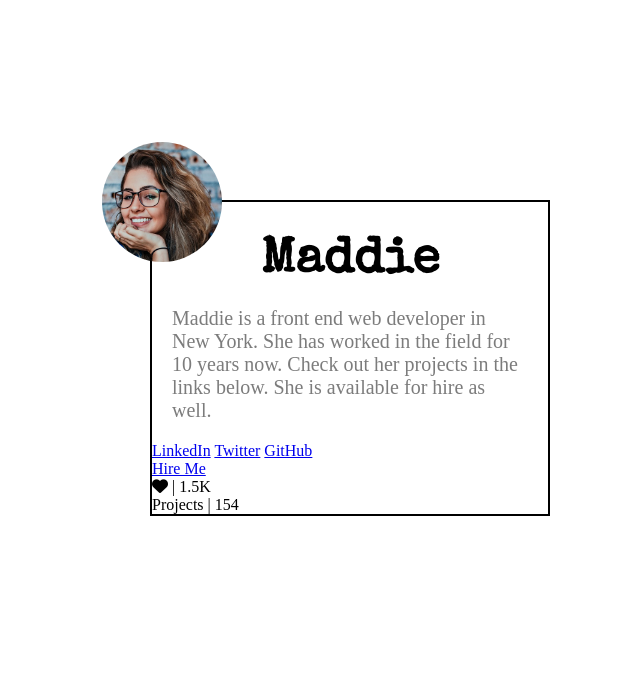
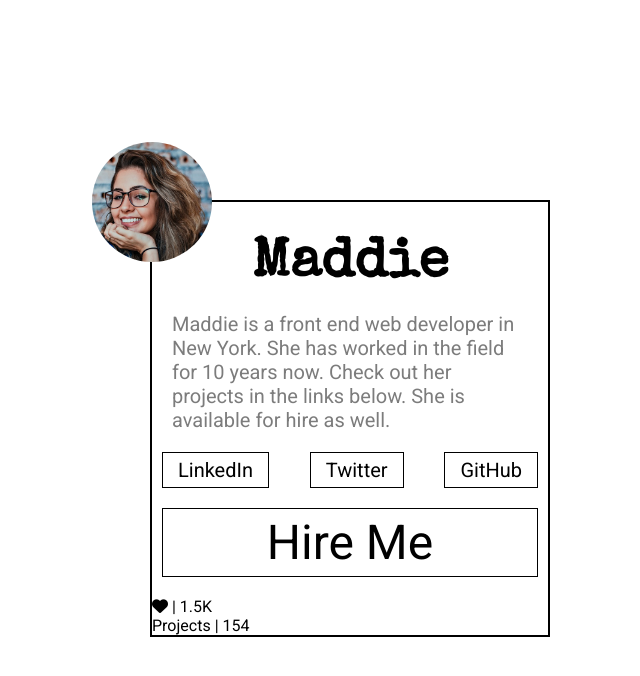
Before and after one commit to DallinRodgers/This-Is-Maddie, a plain HTML site: page index.html in a window 1280 px wide. Shown: the whole page, without its empty margins (290-930 px from the left). Drawn offline with nearby package versions, Linux system fonts and the light colour scheme.

Commit message:
Added to styling
add 'a' tag styles,
add link styling

```diff
--- a/main.scss
+++ b/main.scss
@@ -2,12 +2,20 @@
     padding: 0;
     margin: 0;
     box-sizing: border-box;
+}
+a {
+    text-decoration: none;
+    color: black;
+    font-size: 20px;
+    border: 1px solid black;
+    padding: 5px 15px;
 }
 .container {
     display: flex;
     justify-content: center;
 }
 .content {
+    font-family: 'Roboto', sans-serif;
     position: relative;
     border: 2px solid rgb(0, 0, 0);
     max-width: 400px;
@@ -20,11 +28,11 @@
             height: 120px;
             position: absolute;
             top: -60px;
-            left: -50px;
+            left: -60px;
         }
         & h1 {
             font-family: 'Special Elite', cursive;
-            font-size: 50px;
+            font-size: 55px;
             text-align: center;
             margin-top: 35px;
         }
@@ -36,4 +44,21 @@
             font-size: 20px;
         }
     }
+    &-links {
+        margin: 0 10px;
+        & .profile-links {
+        display: flex;
+        justify-content: space-between;
+        }
+        & .hire-link {
+            display: flex;
+            justify-content: center;
+            & a {
+                width: 100%;
+                text-align: center;
+                margin: 20px 0;
+                font-size: 48px;
+            }
+        }
+    }
 }
```
Also changed, not shown: main.css, 1 other file.
